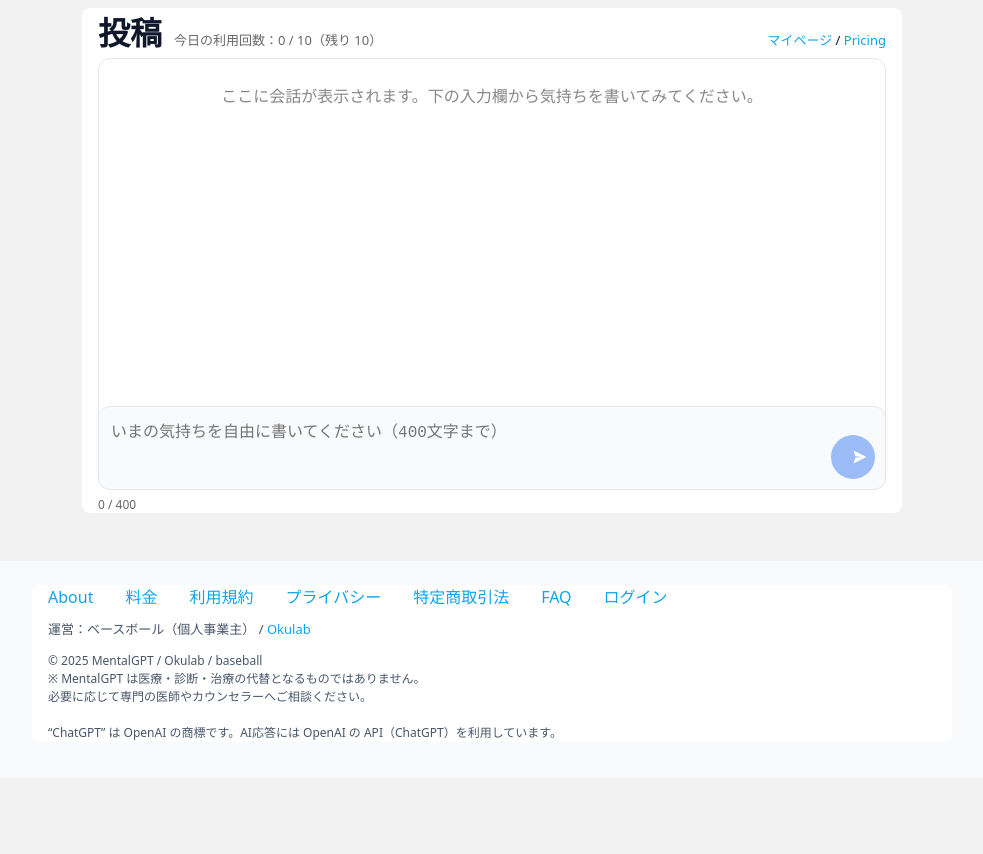
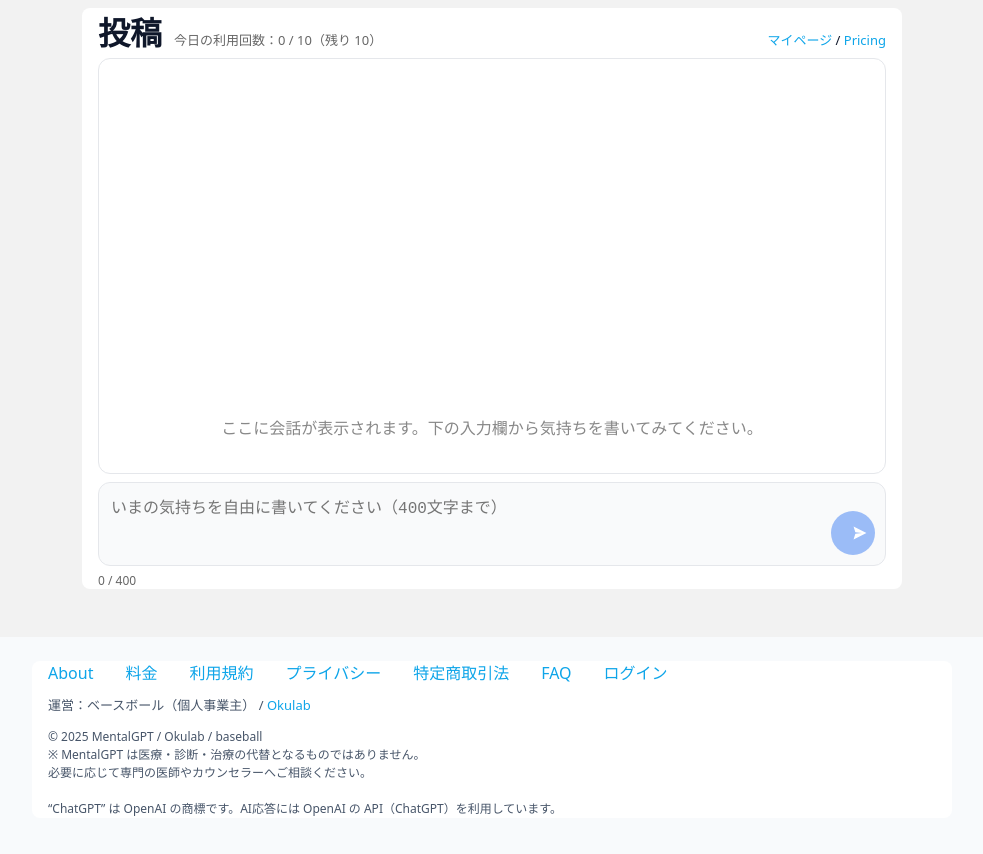
Before and after one commit to yasuhirookura/mentalgpt-react-starter, a React (Create React App) app: page /dashboard in a window 1280 px wide. Shown: the whole page, without its empty margins (148-1131 px from the left). Before the commit the page ends 800 px from the top, so only its background shows below. Built offline with nearby package versions, Linux system fonts and the light colour scheme.

Commit message:
feat: update src/pages/Dashboard.jsx

```diff
--- a/src/pages/Dashboard.jsx
+++ b/src/pages/Dashboard.jsx
@@ -10,10 +10,6 @@ const HINTS = [
 "あなたの気持ちに寄り添っています…",
 "少しだけお待ちください…",
 ];
-
-// ← 本番のデプロイURL（末尾スラなし）※ローカル時だけこれを使います
-const PROD_BASE =
-  "https://mentalgpt-react-starter-9c6nk7xui-yasuhirookuras-projects.vercel.app";
 
 export default function Dashboard() {
 const [text, setText] = useState(localStorage.getItem("draft") || "");
@@ -76,7 +72,7 @@ export default function Dashboard() {
 setTimeout(() => scrollToBottom(false), 0);
 
 try {
-      // ローカル → 本番の /api/chat を叩く（本番上では相対パスでOK）
+// 本番/ローカル問わず相対パスでOK（Vercel / dev proxy）
 const res = await fetch("/api/chat", {
 method: "POST",
 headers: { "Content-Type": "application/json" },
@@ -164,15 +160,21 @@ export default function Dashboard() {
 style={{
 border: "1px solid #e5e7eb",
 borderRadius: 12,
-          padding: "12px 12px 92px", // 下に入力欄のぶん余白
+padding: "12px",
 minHeight: "52vh",
 maxHeight: "72vh",
 overflowY: "auto",
 background: "#fff",
+display: "flex",
+flexDirection: "column",
+gap: 10,
 }}
 >
+{/* 伸びる余白：メッセージを常に下に寄せる */}
+<div style={{ flexGrow: 1 }} />
+
 {visibleMessages.length === 0 && (
-          <p style={{ color: "#888", textAlign: "center", marginTop: 12 }}>
+<p style={{ color: "#888", textAlign: "center", margin: "12px 0" }}>
 ここに会話が表示されます。下の入力欄から気持ちを書いてみてください。
 </p>
 )}
@@ -198,8 +200,8 @@ export default function Dashboard() {
 style={{
 position: "sticky",
 bottom: 8,
-          marginTop: -80, // スクロール枠に被せる
-          paddingTop: 12,
+marginTop: 8, // 負のマージンをやめ、自然な余白に
+paddingTop: 0,
 }}
 >
 <div
@@ -240,11 +242,13 @@ export default function Dashboard() {
 height: 44,
 borderRadius: "999px",
 border: "none",
-              background: isLoading || !text.trim() || over || todayCount >= planLimit ? "#9bbcf7" : "#0a6cff",
+background:
+isLoading || !text.trim() || over || todayCount >= planLimit ? "#9bbcf7" : "#0a6cff",
 color: "#fff",
 display: "grid",
 placeItems: "center",
-              cursor: isLoading || !text.trim() || over || todayCount >= planLimit ? "not-allowed" : "pointer",
+cursor:
+isLoading || !text.trim() || over || todayCount >= planLimit ? "not-allowed" : "pointer",
 }}
 >
 {/* 青い円に白い三角形（送信アイコン） */}
@@ -259,9 +263,7 @@ export default function Dashboard() {
 <span style={{ fontSize: 12, color: over ? "#c00" : "#666" }}>
 {Math.min(text.length, MAX)} / {MAX}
 </span>
-          {isLoading && (
-            <span style={{ fontSize: 12, color: "#0a6cff", marginLeft: 8 }}>{hint}</span>
-          )}
+{isLoading && <span style={{ fontSize: 12, color: "#0a6cff", marginLeft: 8 }}>{hint}</span>}
 </div>
 </div>
 </main>
```
Lines whose indentation alone changed are shown as unchanged.
